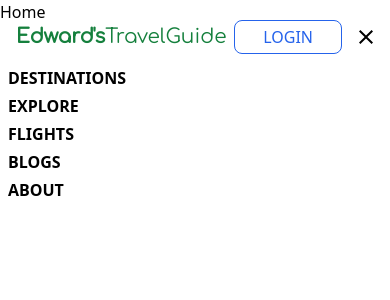
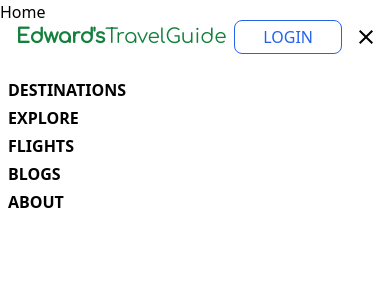
Before and after one commit to EdwardLumbs/Travel-Guide-Project, a React (Vite) app in the folder client/: page / in a window 390 px wide. Both pictures are taken after a click on the icon 366 px from the left and 37 px from the top of the page. Shown: the top 300 px of the page. Built offline with nearby package versions, Linux system fonts and the light colour scheme; no server answers.

Commit message:
Added close dropdown functionality when clicked anywhere on the window

```diff
--- a/client/src/components/Header.jsx
+++ b/client/src/components/Header.jsx
@@ -1,23 +1,37 @@
 import { Link, useNavigate } from 'react-router-dom'
 import { useSelector } from 'react-redux'
 import { MdMenu, MdOutlineClose } from "react-icons/md";
-import { useState } from 'react';
+import { useState, useEffect, useRef } from 'react';
 
 
 export default function Header() {
     const { currentUser } = useSelector(state => state.user);
     const navigate = useNavigate();
     const [toggled, setToggled] = useState(false)
+    const dropdownRef = useRef(null);
 
     const handleClick = (e) => {
         // Navigate to the current location to force a re-render
         navigate(`/${e.target.id}`);
         window.location.reload();
-      };
+    };
 
     const handleToggle = () => {
-        setToggled(!toggled)
+        setToggled(!toggled);
     }
+
+    useEffect(() => {
+        const handleClickOutside = (event) => {
+            if (dropdownRef.current && !dropdownRef.current.contains(event.target)) {
+                setToggled(false);
+            }
+        };
+
+        window.addEventListener("mousedown", handleClickOutside);
+        return () => {
+            window.removeEventListener("mousedown", handleClickOutside);
+        };
+    }, []);
 
   return (
     // change background color to white for finished layout
@@ -99,7 +113,10 @@ export default function Header() {
                     </div>
                 </div>
 
-                <ul className={`${!toggled && 'hidden'} lg:hiddenpx-2 py-3 rounded-md bg-white bg-opacity-10 backdrop-blur-md lg:bg-transparent flex flex-col lg:flex-row gap-1 lg:gap-4`}>
+                <ul
+                    ref={dropdownRef}
+                    className={`${!toggled && 'hidden'} lg:hiddenpx-2 py-3 rounded-md bg-white bg-opacity-10 backdrop-blur-md lg:bg-transparent flex flex-col lg:flex-row gap-1 lg:gap-4 mt-3`}
+                >
                     <li
                         className='hover:bg-white hover:bg-opacity-50 px-2 rounded font-semibold lg:hover:underline cursor-pointer'
                         id='destinations'
```
